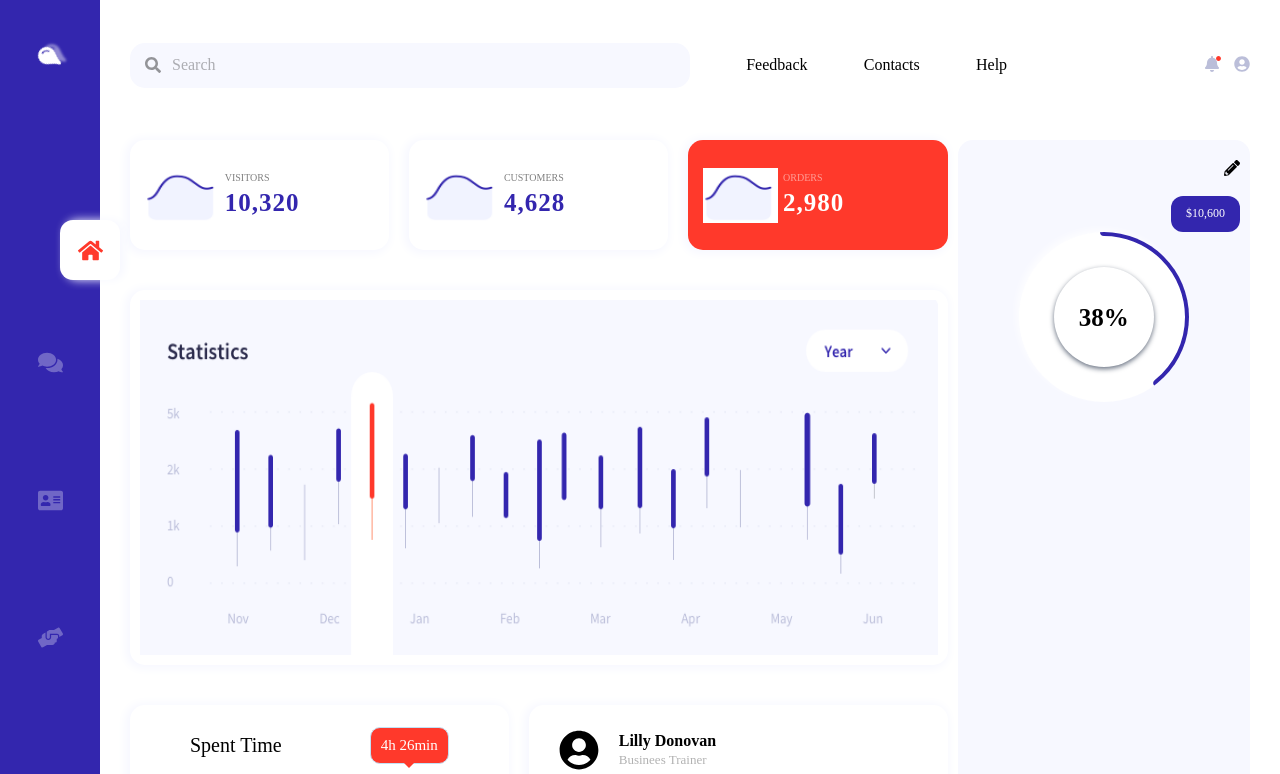
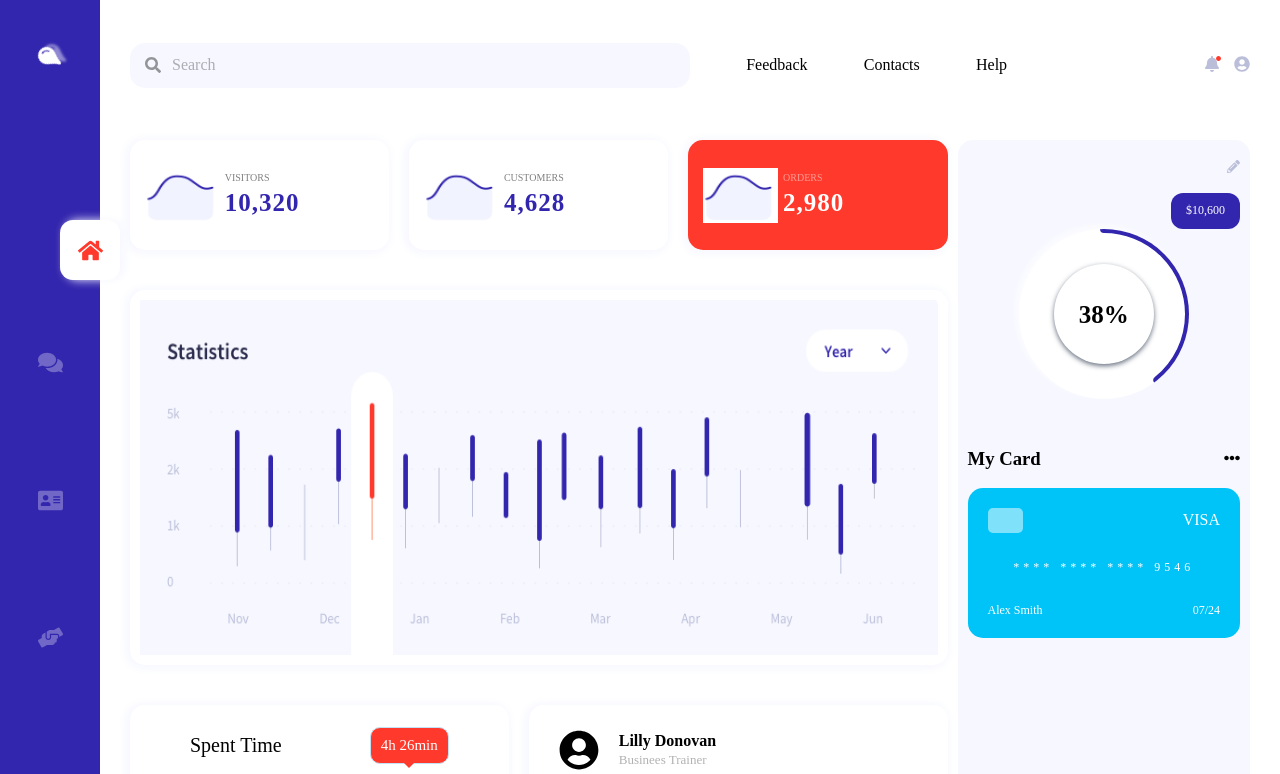
Before and after one commit to cipry80/dashboard, a React (Create React App) app: page / in a window 1280 px wide. Shown: the top 774 px of the page. Built offline with nearby package versions, Linux system fonts and the light colour scheme.

Commit message:
fix toogle btn component style and more work to my card

```diff
--- /dev/null
+++ b/src/components/CardWallet.tsx
@@ -0,0 +1,5 @@
+const CardWallet: React.FunctionComponent = ({ children }) => {
+    return <div className="cardWallet">{children}</div>;
+};
+
+export default CardWallet;
--- a/src/components/MyCard.tsx
+++ b/src/components/MyCard.tsx
@@ -1,5 +1,29 @@
-const MyCard: React.FunctionComponent = ({ children }) => {
-    return <div className="myCard">{children}</div>;
+import { FontAwesomeIcon } from '@fortawesome/react-fontawesome';
+import { faEllipsisH } from '@fortawesome/free-solid-svg-icons';
+
+const MyCard = () => {
+    return (
+        <div className="myCard">
+            <div className="myCard-header">
+                <h3>My Card</h3>
+                <FontAwesomeIcon icon={faEllipsisH} />
+            </div>
+
+            <div className="card-wrapper">
+                <div className="card-header">
+                    <span className="card-chip"></span>
+                    <div className="card-type">VISA</div>
+                </div>
+                <div className="card-body">
+                    <div className="card-number">**** **** **** 9546</div>
+                </div>
+                <div className="card-footer">
+                    <div className="card-holder">Alex Smith</div>
+                    <div className="card-date">07/24</div>
+                </div>
+            </div>
+        </div>
+    );
 };
 
 export default MyCard;
--- a/src/components/ToggleButtons.tsx
+++ b/src/components/ToggleButtons.tsx
@@ -1,5 +1,6 @@
 import { FontAwesomeIcon } from '@fortawesome/react-fontawesome';
 import { faChartBar, faCreditCard } from '@fortawesome/free-solid-svg-icons';
+import { useState } from 'react';
 
 interface ToggleButtonsProps {
     checked: any;
@@ -7,12 +8,16 @@ interface ToggleButtonsProps {
 }
 
 const ToggleButtons: React.FunctionComponent<ToggleButtonsProps> = ({ checked, onChange }) => {
+    console.log(checked, 'checked');
+    const [isActive, setIsActive] = useState(true);
+
+    const toggleActive = () => setIsActive(value => !value);
     return (
         <label className="toggle-switch">
-            <FontAwesomeIcon icon={faChartBar} />
+            <FontAwesomeIcon icon={faChartBar} className={isActive ? 'active' : ''} onClick={toggleActive} />
             <input type="checkbox" onChange={e => onChange(e.target.checked)} />
             <span className="toggle-switch-slider"></span>
-            <FontAwesomeIcon icon={faCreditCard} />
+            <FontAwesomeIcon icon={faCreditCard} className={isActive ? '' : 'active'} onClick={toggleActive} />
         </label>
     );
 };
--- a/src/components/index.tsx
+++ b/src/components/index.tsx
@@ -3,8 +3,9 @@ export { default as Footer } from './Footer';
 export { default as Layout } from './Layout';
 export { default as Aside } from './Aside';
 export { default as CardGroup } from './CardGroup';
-export { default as MyCard } from './MyCard';
+export { default as CardWallet } from './CardWallet';
 export { default as Card } from './Card';
 export { default as ToggleButtons } from './ToggleButtons';
 export { default as Tooltip } from './Tooltip';
 export { default as CircularProgressBar } from './CircularProgressBar';
+export { default as MyCard } from './MyCard';
--- a/src/index.css
+++ b/src/index.css
@@ -5,6 +5,7 @@
 @import './style/home.css';
 @import './style/card.css';
 @import './style/statistics.css';
+@import './style/cardWallet.css';
 @import './style/myCard.css';
 @import './style/tooltip.css';
 @import './style/toggleButtons.css';
--- a/src/pages/Home.tsx
+++ b/src/pages/Home.tsx
@@ -1,6 +1,4 @@
 import { useState } from 'react';
-import { ToggleButtons, CardGroup, MyCard, Card, Tooltip, CircularProgressBar } from '../components';
-import { isMobileDevice } from '../helpers/isMobileDevice';
 import { FontAwesomeIcon } from '@fortawesome/react-fontawesome';
 import {
     faUserCircle,
@@ -10,6 +8,10 @@ import {
     faChevronRight,
     faPencilAlt
 } from '@fortawesome/free-solid-svg-icons';
+
+import { ToggleButtons, CardGroup, CardWallet, Card, Tooltip, CircularProgressBar, MyCard } from '../components';
+
+import { isMobileDevice } from '../helpers/isMobileDevice';
 
 import analytics from '../images/analytics.png';
 import statistics from '../images/statistics.png';
@@ -98,12 +100,13 @@ const Home: React.FunctionComponent = () => {
                 )}
             </div>
             {(checked || !isMobileDevice) && (
-                <MyCard>
+                <CardWallet>
                     {!isMobileDevice && <FontAwesomeIcon icon={faPencilAlt} />}
                     {isMobileDevice && <h3>Total Sales</h3>}
                     <span className="badge-total-sales">$10,600</span>
                     <CircularProgressBar />
-                </MyCard>
+                    <MyCard />
+                </CardWallet>
             )}
         </div>
     );
--- /dev/null
+++ b/src/style/cardWallet.css
@@ -0,0 +1,27 @@
+.cardWallet {
+    align-items: center;
+    background-color: #f7f8ff;
+    border-radius: 15px;
+    display: flex;
+    flex-direction: column;
+    flex: 1;
+    padding: 20px 10px;
+    margin-bottom: 90px;
+}
+
+.badge-total-sales {
+    align-self: flex-end;
+    background-color: #3326ae;
+    border-radius: 12px;
+    color: #ffff;
+    font-size: 12px;
+    padding: 11px 15px;
+}
+
+.cardWallet .fa-pencil-alt {
+    align-self: flex-end;
+    color: #bbbed9;
+    height: 13px;
+    margin-bottom: 20px;
+    width: 13px;
+}
--- a/src/style/myCard.css
+++ b/src/style/myCard.css
@@ -1,23 +1,58 @@
 .myCard {
     align-items: center;
-    background-color: #f7f8ff;
-    border-radius: 15px;
     display: flex;
     flex-direction: column;
-    flex: 1;
-    padding: 20px 10px;
+    margin-top: 30px;
+    width: 100%;
 }
 
-.badge-total-sales {
-    align-self: flex-end;
-    background-color: #3326ae;
-    border-radius: 12px;
+.myCard-header {
+    align-items: center;
+    display: flex;
+    justify-content: space-between;
+    width: 100%;
+}
+
+.card-wrapper {
+    border-radius: 15px;
+    box-sizing: border-box;
+    background-color: #00c3f8;
+    display: flex;
+    flex-direction: column;
+    height: 150px;
+    justify-content: space-between;
+    padding: 20px;
+    position: relative;
+    width: 100%;
+}
+
+.card-wrapper .card-header,
+.card-wrapper .card-footer {
+    align-items: center;
+    display: flex;
+    justify-content: space-between;
+}
+
+.card-chip {
+    background-color: #ffff;
+    border-radius: 5px;
+    height: 25px;
+    opacity: 0.5;
+    width: 35px;
+}
+
+.card-type {
+    color: #ffff;
+}
+
+.card-number {
     color: #ffff;
     font-size: 12px;
-    padding: 11px 15px;
+    letter-spacing: 4px;
+    text-align: center;
 }
 
-.myCard .fa-pencil-alt {
-    align-self: flex-end;
-    margin-bottom: 20px;
+.card-footer {
+    font-size: 12px;
+    color: #ffff;
 }
--- a/src/style/toggleButtons.css
+++ b/src/style/toggleButtons.css
@@ -13,7 +13,7 @@
 }
 
 .toggle-switch svg:first-child {
-    color: white;
+    color: #bbbed9;
     left: 20px;
     position: absolute;
     top: 50%;
@@ -21,8 +21,13 @@
     z-index: 2;
 }
 
+.toggle-switch svg:first-child.active,
+.toggle-switch svg:last-child.active {
+    color: white;
+}
+
 .toggle-switch svg:last-child {
-    color: white;
+    color: #bbbed9;
     right: 18px;
     position: absolute;
     top: 50%;
```
